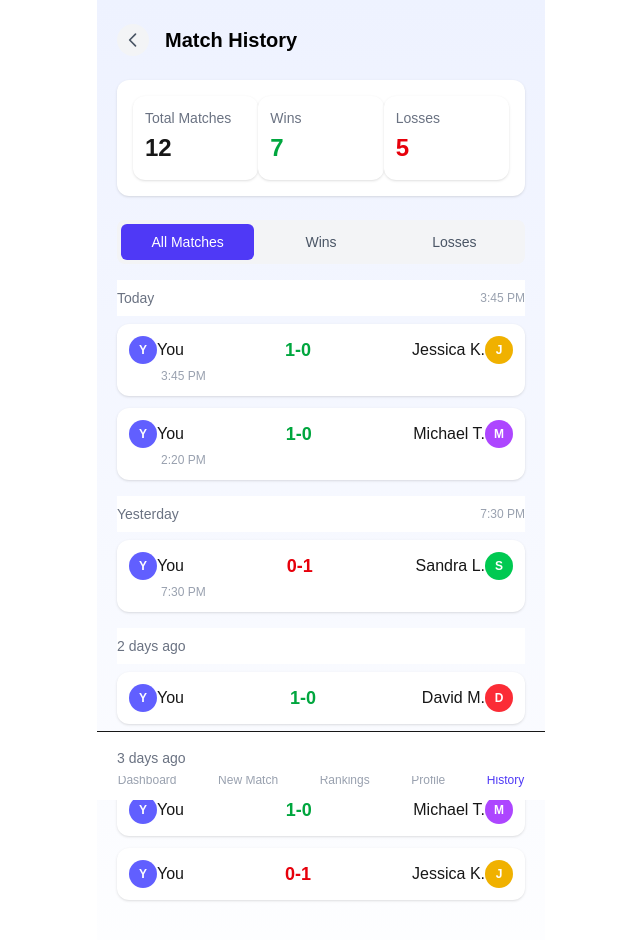
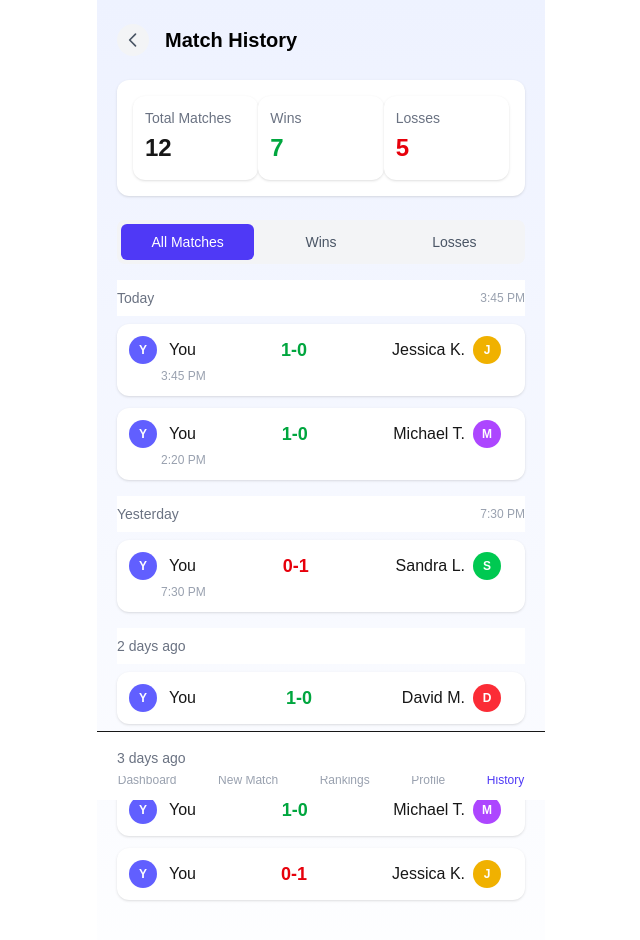
Before and after one commit to edwartvisser/8ball, a Next.js app: page /matchhistory in a window 1280 px wide. Shown: the top 940 px of the page, without its empty margins (319-959 px from the left). Built offline with nearby package versions, Linux system fonts and the light colour scheme.

Commit message:
Avatar change

```diff
--- a/src/components/ui/Avatar.tsx
+++ b/src/components/ui/Avatar.tsx
@@ -1,15 +1,18 @@
-"use client";
+// src/components/ui/Avatar.tsx
 
-// Basic avatar for players with initials
+interface AvatarProps {
+  initial: string;
+  color?: string;
+  size?: "sm" | "md" | "lg";
+  className?: string; // Add this line to accept className
+}
+
 export const Avatar = ({
   initial,
   color = "indigo",
-    size = "sm"
-  }: {
-    initial: string,
-    color?: string,
-    size?: "sm" | "md" | "lg"
-  }) => {
+  size = "sm",
+  className = "" // Add default value
+}: AvatarProps) => {
   // Size classes mapping
   const sizeClasses = {
     sm: "w-7 h-7 text-xs",
@@ -27,10 +30,8 @@ export const Avatar = ({
   };
 
   return (
-      <div className={`${sizeClasses[size]} ${colorClasses[color]} text-white rounded-full flex items-center justify-center font-semibold`}>
+    <div className={`${sizeClasses[size]} ${colorClasses[color]} mr-3 text-white rounded-full flex items-center justify-center font-semibold ${className}`}>
       {initial}
     </div>
   );
 };
-
-  export default Avatar;
```
Lines whose indentation alone changed are shown as unchanged.
